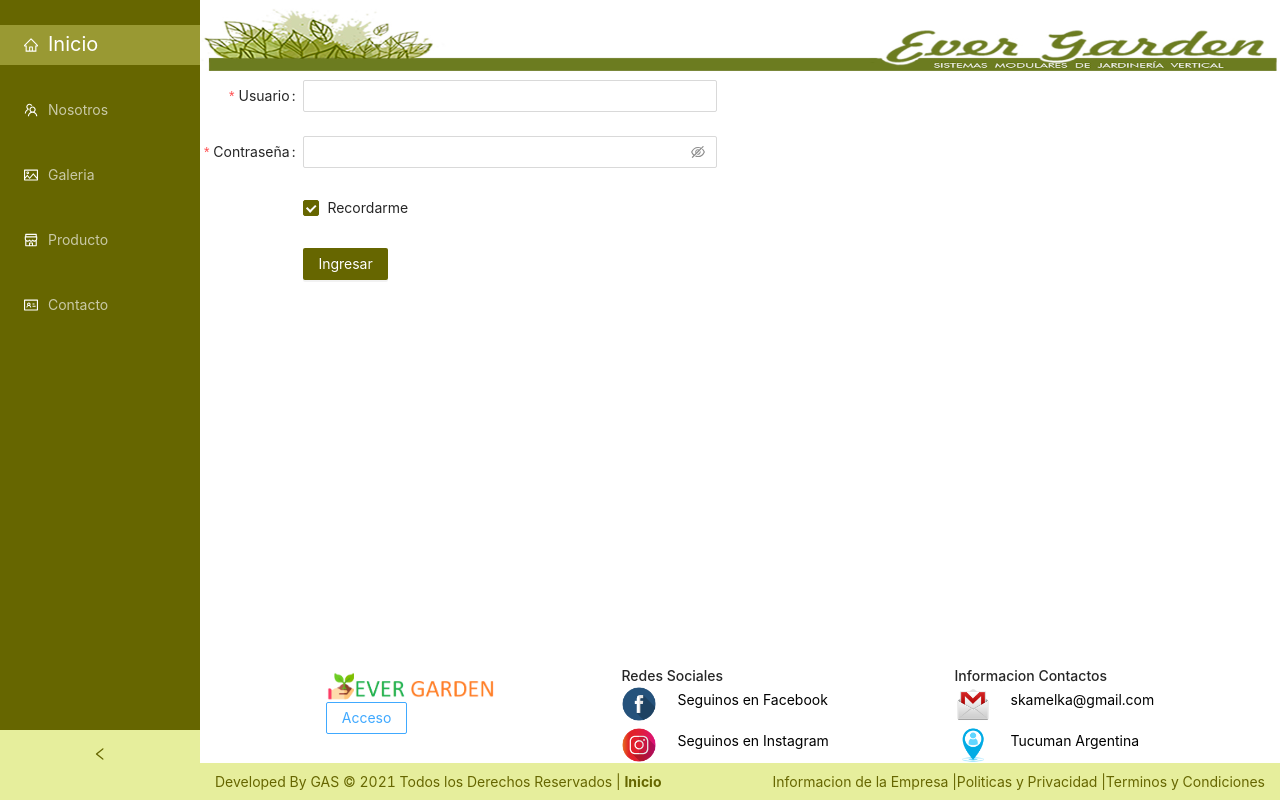
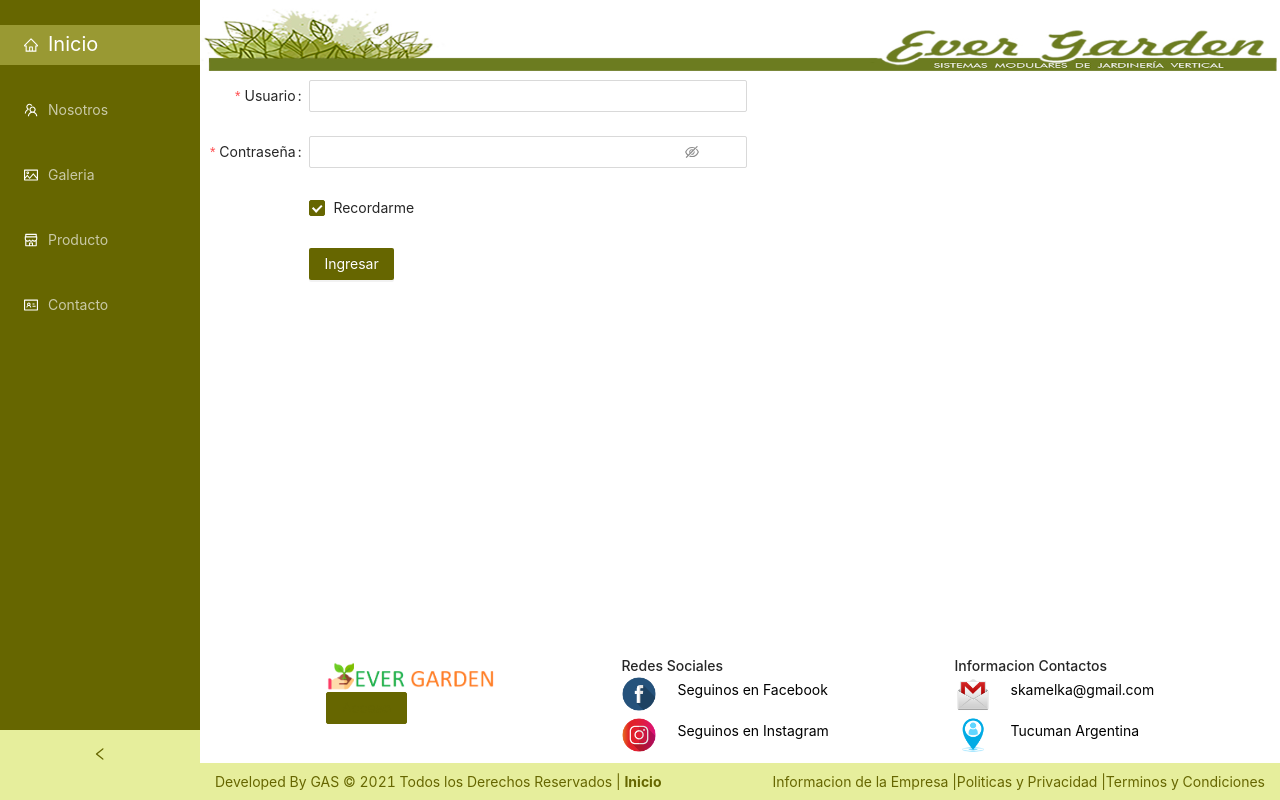
Before and after one commit to andyska/EverGarden-FrontEnd, a React (Create React App) app in the folder my-app/: page /admin in a window 1280 px wide. In both pictures the pointer is over the button "Acceso". Built offline with nearby package versions, Linux system fonts and the light colour scheme.

Commit message:
cambios en los estilos

```diff
--- a/my-app/src/components/Layout/Layout.css
+++ b/my-app/src/components/Layout/Layout.css
@@ -243,6 +243,11 @@ footer {
   color: #666600;
   background: white;
   padding: 0px 0px;
+  padding-top: 10px;
+}
+
+.container-footer{
+  margin-top: 10px;
 }
 
 .div-index{
@@ -251,20 +256,16 @@ footer {
 }
 
 .ant-btn-background-ghost.ant-btn-primary {
-  color: white;
+  color:white;
   background: transparent;
   border-color: white;
   text-shadow: none;
   box-shadow: none;
 }
 
-/*.ant-menu-item ant-menu-item-only-child{
-  margin-top: 10px;
-  padding: 10px;
+
+.ant-btn-background-ghost.ant-btn-primary:hover, .ant-btn-background-ghost.ant-btn-primary:focus {
+  color: #666600;
+  background: #666600;
+  border-color: #666600;
 }
-
-.ant-menu-item-only-child{
-  margin-top: 10px;
-  padding: 10px;
-}
-*/
--- a/my-app/src/components/Modal/ProductModal.css
+++ b/my-app/src/components/Modal/ProductModal.css
@@ -5,3 +5,46 @@
   text-shadow: 0 -1px 0 rgb(0 0 0 / 12%);
   box-shadow: 0 2px 0 rgb(0 0 0 / 5%);
 }
+
+.ant-btn:active {
+  color: #666600;
+  background: #fff;
+  border-color: #666600;
+}
+
+.ant-btn:hover {
+  color: #666600;
+  background: #fff;
+  border-color: #666600;
+}
+
+.ant-input-affix-wrapper .ant-input-password .ant-input{
+  width: 100px;
+}
+
+.ant-input-suffix{
+  width: 50px;
+}
+
+.ant-form-item-control-input .ant-input:hover {
+  border-color: #666600
+}
+
+
+.ant-input-affix-wrapper  .ant-input:hover{
+  border-color: #666600
+}
+
+.ant-form-item-control-input  .ant-input:hover{
+  border-color: #666600
+}
+
+.ant-input-affix-wrapper:not(.ant-input-affix-wrapper-disabled):hover {
+  border-color: #666600;
+  border-right-width: 1px !important;
+  z-index: 1;
+}
+
+.ant-select-single.ant-select-open .ant-select-selection-item:hover {
+  color: #666600;
+}
--- a/my-app/src/components/Modal/ProductModal.jsx
+++ b/my-app/src/components/Modal/ProductModal.jsx
@@ -94,23 +94,7 @@ return (
             onFinishFailed={formFailed}
             form={formedit}
           >
-            <Item label="Producto"
-              name="product"
-              rules={[{ required: true, message: 'Ingrese nombre del PRODUCTO (max:20)' , max:20 }]}
-              allowClear
-            >
-                <Input/>
-            </Item>
-
-            <Item label="Marca"
-              name="brand"
-              rules={[{ required: true, message: 'Ingrese la MARCA (max:20)' , max:20}]}
-              allowClear
-            >
-                 <Input/>
-            </Item>
-
-            <Item label="Categoria"
+             <Item label="Categoria"
               name="category"
               rules={[{ required: true, message: 'Seleccione el TIPO de Categoria'}]}
 
@@ -128,6 +112,21 @@ return (
                   <Option value={"accesorios riego"}>accesorios riego</Option>
                   <Option value={"tierras"}>tierras</Option>
                 </Select>
+            </Item>
+            <Item label="Producto"
+              name="product"
+              rules={[{ required: true, message: 'Ingrese nombre del PRODUCTO (max:20)' , max:20 }]}
+              allowClear
+            >
+                <Input/>
+            </Item>
+
+            <Item label="Marca"
+              name="brand"
+              rules={[{ required: true, message: 'Ingrese la MARCA (max:20)' , max:20}]}
+              allowClear
+            >
+                 <Input/>
             </Item>
 
             <Item label="Descripcion"
--- a/my-app/src/components/Modal/UserModal.css
+++ b/my-app/src/components/Modal/UserModal.css
@@ -9,3 +9,49 @@
     width: 100%;
     height: auto;
   }
+
+  .ant-btn:active {
+    color: #666600;
+    background: #fff;
+    border-color: #666600;
+  }
+
+  .ant-radio-inner::after {
+    background-color: #666600;
+}
+
+
+  .ant-radio-wrapper:hover .ant-radio, .ant-radio:hover .ant-radio-inner, .ant-radio-input:focus + .ant-radio-inner {
+    border-color: #666600;
+}
+
+.ant-radio-wrapper .ant-radio, .ant-radio:hover .ant-radio-inner, .ant-radio-input:focus + .ant-radio-inner {
+    border-color: #666600;
+}
+
+.ant-input-affix-wrapper .ant-input-password .ant-input{
+    width: 100px;
+}
+
+.ant-input-suffix{
+    width: 50px;
+}
+
+.ant-form-item-control-input .ant-input:hover {
+    border-color: #666600
+}
+
+
+.ant-input-affix-wrapper  .ant-input:hover{
+    border-color: #666600
+}
+
+.ant-form-item-control-input  .ant-input:hover{
+    border-color: #666600
+}
+
+.ant-input-affix-wrapper:not(.ant-input-affix-wrapper-disabled):hover {
+    border-color: #666600;
+    border-right-width: 1px !important;
+    z-index: 1;
+}
--- /dev/null
+++ b/my-app/src/components/Pages/ProductsCrud.css
@@ -0,0 +1,22 @@
+.ant-pagination-item-active:focus-visible, .ant-pagination-item-active:hover {
+  border-color: #666600;
+}
+
+.ant-pagination-item-active:focus-visible a, .ant-pagination-item-active:hover a {
+  color: #666600;
+}
+
+.ant-pagination-item-active:focus-visible, .ant-pagination-item-active {
+  border-color: #666600;
+}
+
+.ant-pagination-item-active:focus-visible a, .ant-pagination-item-active a {
+  color: #666600;
+}
+
+
+.ant-btn-primary:hover, .ant-btn-primary:focus {
+  color: #fff;
+  background: #666600;
+  border-color: #666600;
+}
--- a/my-app/src/components/Pages/ProductsCrud.jsx
+++ b/my-app/src/components/Pages/ProductsCrud.jsx
@@ -6,6 +6,7 @@ import ProductModal from '../../components/Modal/ProductModal'
 import ModalConfirm from '../../components/Modal/ModalConfirm'
 import ModalUpDate from '../../components/Modal/ModalUpDate'
 import GoToMain from '../../components/GoToMain'
+import './ProductsCrud.css'
 
 
 const ProductsCrud = () => {
```
